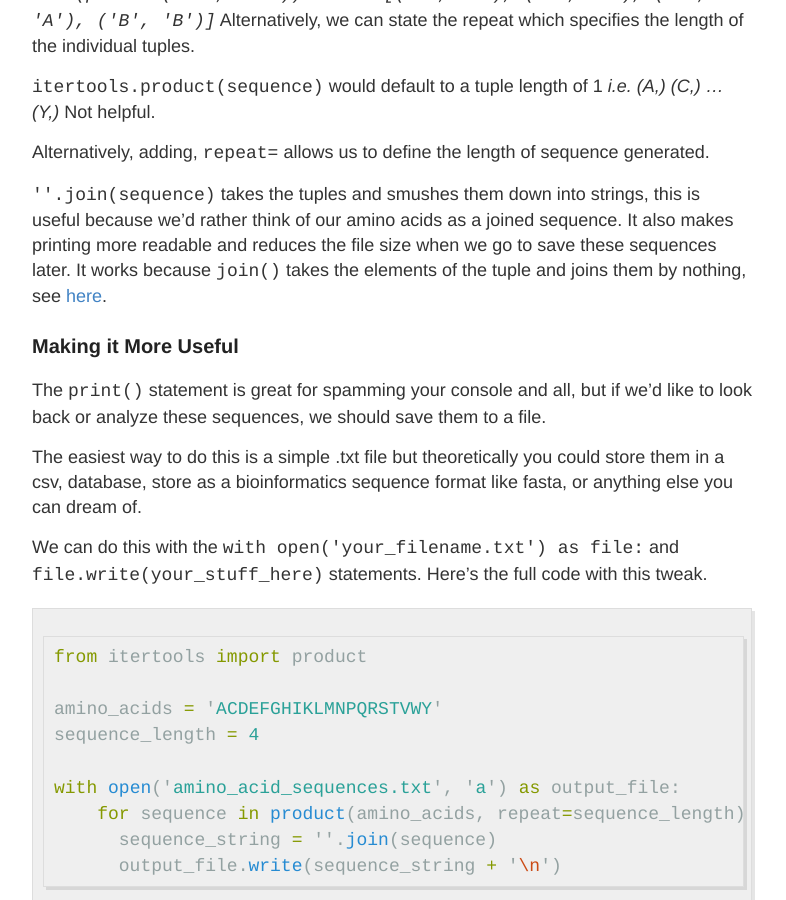
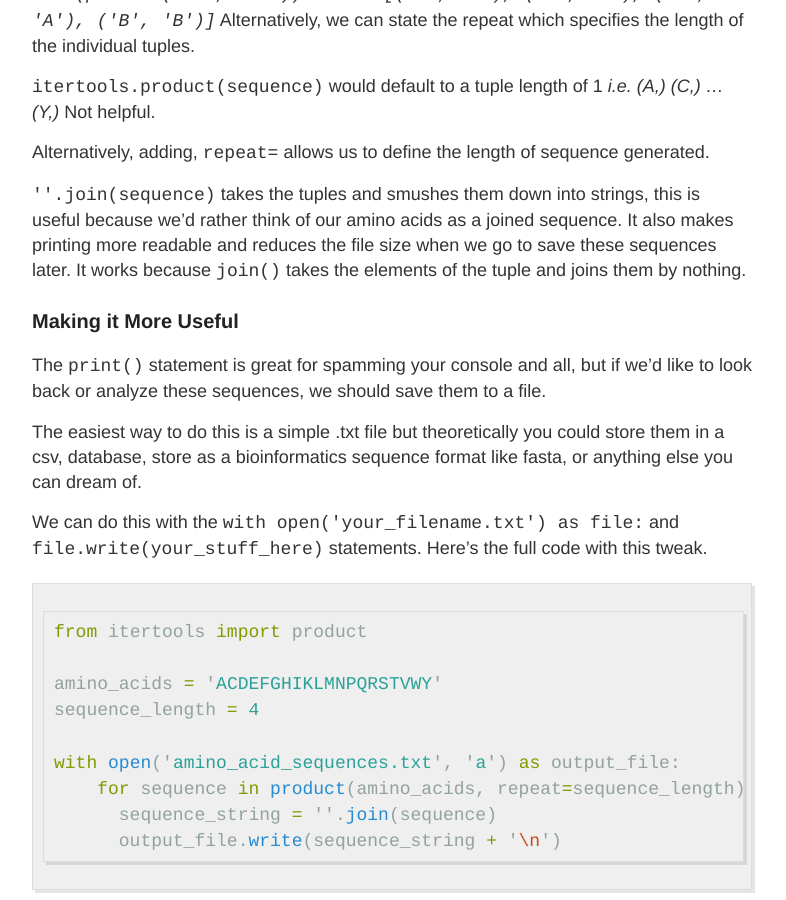
Before and after one commit to griffincalme/griffincalme.github.io, a Jekyll site: the page built from _posts/2016-10-30-AAs.md, in a window 1280 px wide and 900 px high, scrolled down 3420 px. Shown: the whole window, without its empty margins (248-1034 px from the left). Built offline with Jekyll 4.4.1, drawn with Linux system fonts in a browser that asks for light colours; comment, search, counter and statistics services are not loaded.

Commit message:
Update 2016-10-30-AAs.md

```diff
--- a/_posts/2016-10-30-AAs.md
+++ b/_posts/2016-10-30-AAs.md
@@ -115,7 +115,7 @@ Not helpful.
 Alternatively, adding, `repeat=` allows us to define the length of sequence generated.
 
 `''.join(sequence)` takes the tuples and smushes them down into strings, this is useful because we'd rather think of our amino acids as a joined sequence. It also makes printing more readable and reduces the file size when we go to save these sequences later.
-It works because `join()` takes the elements of the tuple and joins them by nothing, see [here](https://www.tutorialspoint.com/python/string_join.htm).
+It works because `join()` takes the elements of the tuple and joins them by nothing.
 
 
 ### Making it More Useful
```
